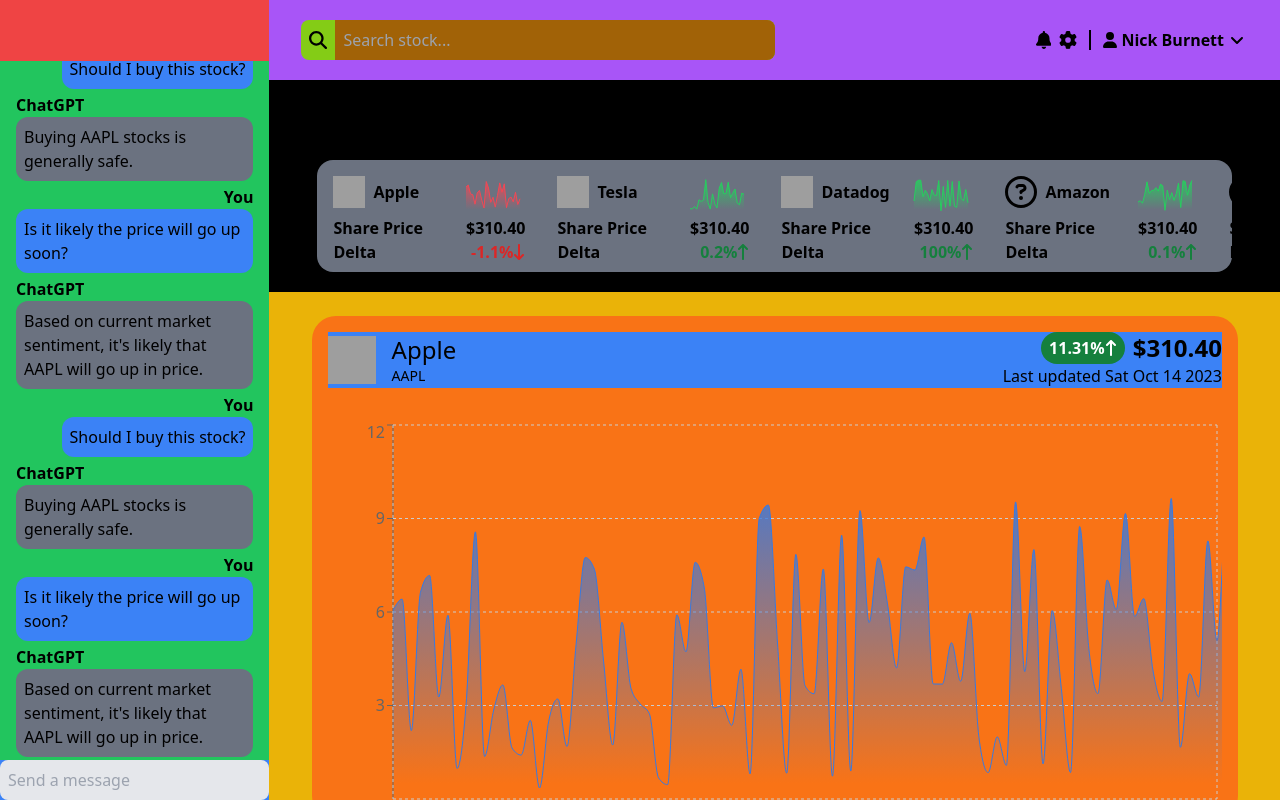
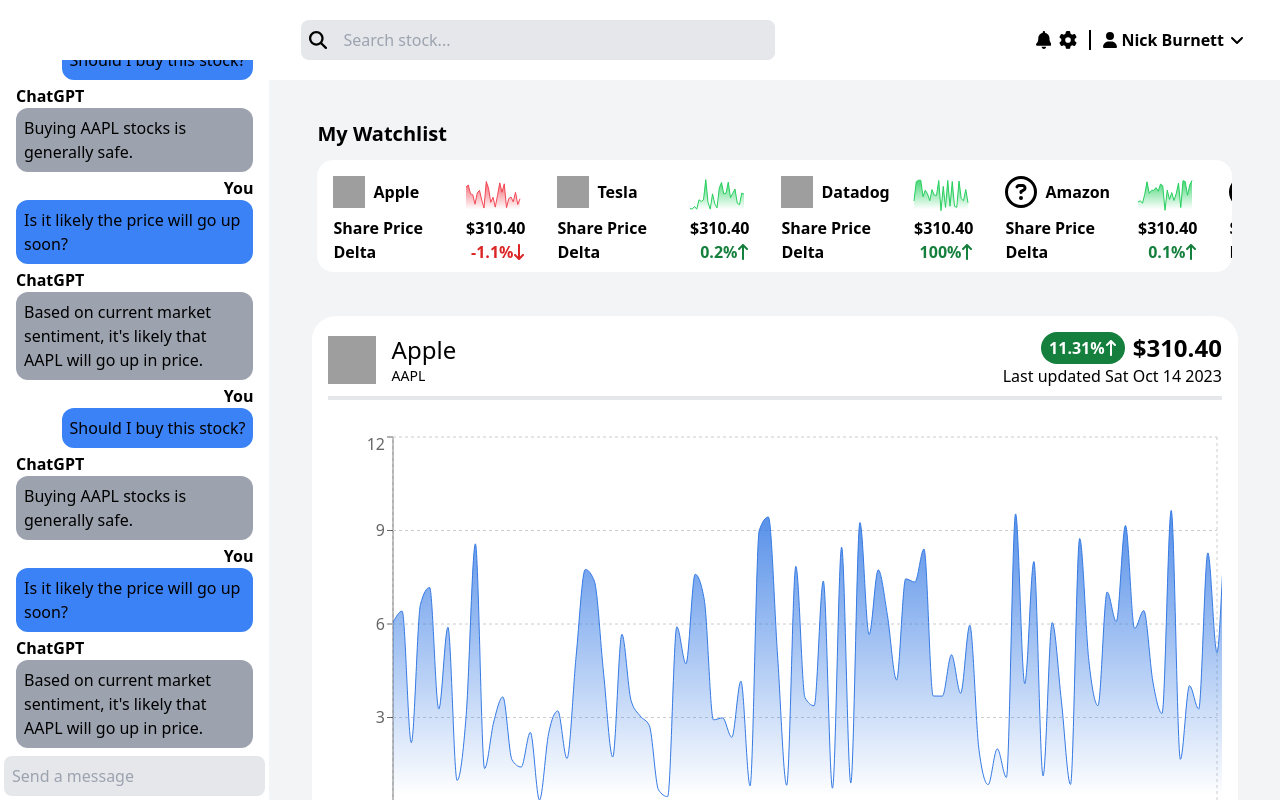
Before and after one commit to abdullah50053/hackgtx, a Next.js app: page / in a window 1280 px wide. Built offline with nearby package versions, Linux system fonts and the light colour scheme; grey boxes are pictures that could not be loaded.

Commit message:
feat: correct colors

```diff
--- a/src/components/Info/index.tsx
+++ b/src/components/Info/index.tsx
@@ -17,9 +17,9 @@
 
 export default function Info({ stock, prices, lastUpdate }: InfoProps) {
     return (
-        <div className="rounded-3xl flex flex-col w-11/12 my-6 mx-auto p-4 bg-orange-500">
+        <div className="rounded-3xl flex flex-col w-11/12 my-6 mx-auto p-4 text-black bg-white">
             {/* Top Bar */}
-            <div className="flex flex-row w-full h-fit bg-blue-500">
+            <div className="flex flex-row w-full h-fit">
                 {/* Icon + Name + Ticker */}
                 <div className="flex flex-row items-center">
                     {stock.iconUrl ? <img src={stock.iconUrl!} className="w-12 h-12"></img> : <MissingSVG className="w-12 h-12" />}
@@ -40,6 +40,7 @@
                     <div className="">Last updated {lastUpdate.toDateString()}</div>
                 </div>
             </div>
+            <div className="m-auto mt-2 w-full h-1 bg-gray-200" />
             <div className="w-full h-96 mt-8">
                 <Chart inComponent={false} prices={prices} ticker={stock.ticker} />
             </div>
--- a/src/components/Toolbar/index.tsx
+++ b/src/components/Toolbar/index.tsx
@@ -12,11 +12,11 @@
 export default function Toolbar({}: ToolbarProps) {
     const [selected, setSelected] = useState<boolean>(false)
     return (
-        <div className="flex flex-shrink-0 flex-row content-start items-center w-full h-20 px-8 bg-purple-500">
+        <div className="flex flex-shrink-0 flex-row content-start items-center w-full h-20 px-8 bg-white">
             {/* Search Bar */}
-            <div className="rounded-lg flex flex-row m-auto justify-center w-1/2 h-1/2 overflow-hidden bg-lime-500">
-                <SearchSVG className={`transition my-auto mx-2 text-lg ${selected ? "scale-125" : "scale-100"}`} />
-                <input className="flex-grow outline-none pl-2 bg-yellow-700" type="text" placeholder="Search stock..." onFocus={() => setSelected(true)} onBlur={() => setSelected(false)} />
+            <div className={`rounded-lg transition flex flex-row m-auto justify-center w-1/2 h-1/2 overflow-hidden bg-gray-200 ${selected ? "brightness-95" : "brightness-100"}`}>
+                <SearchSVG className={`my-auto mx-2 text-lg ${selected ? "scale-125" : "scale-100"}`} />
+                <input className="flex-grow outline-none pl-2 text-black bg-gray-200" type="text" placeholder="Search stock..." onFocus={() => setSelected(true)} onBlur={() => setSelected(false)} />
             </div>
             {/* Personalization */}
             <div className="flex flex-row flex-grow m-auto justify-end items-center">
@@ -25,7 +25,7 @@
                 <div className="w-0.5 h-5 mx-2 bg-black" />
                 <div className="flex flex-row my-auto items-center justify-center cursor-pointer">
                     <ProfileSVG className="mx-1 font-black" />
-                    <div className="text-center select-none font-bold">Nick Burnett</div>
+                    <div className="text-center select-none font-bold text-black">Nick Burnett</div>
                     <AngleSVG className="transition my-auto mx-1 text-base rotate-180" />
                 </div>
             </div>
--- a/src/components/WatchedStockCard/index.tsx
+++ b/src/components/WatchedStockCard/index.tsx
@@ -18,7 +18,7 @@
         prices.push(Math.random() * 10)
     }
     return (
-        <div className="transition flex flex-shrink-0 flex-col w-56 h-full px-4 py-2 hover:bg-slate-400 cursor-pointer bg-gray-500">
+        <div className="transition text-black flex flex-shrink-0 flex-col w-56 h-full px-4 py-2 hover:bg-gray-200 cursor-pointer">
             <div className="flex flex-row">
                 {/* Icon + Name */}
                 <div className="flex flex-row items-center">
--- a/src/components/Watchlist/index.tsx
+++ b/src/components/Watchlist/index.tsx
@@ -55,9 +55,9 @@
         })
     }
     return (
-        <div className="flex flex-col w-full h-56 pt-10 px-12 bg-black">
-            <div className="text-xl font-bold content-start">My Watchlist</div>
-            <div className="scrollbar rounded-2xl flex flex-grow flex-row items-center w-full mt-3 mb-5 overflow-x-auto bg-white">
+        <div className="flex flex-col w-full h-56 pt-10 px-12">
+            <div className="text-xl text-black font-bold content-start">My Watchlist</div>
+            <div className="scrollbar rounded-2xl flex flex-grow flex-row items-center w-full mt-3 mb-5 bg-white overflow-x-auto">
                 {watchedComponents.length > 0 ? watchedComponents : <div className="flex-grow text-center text-6xl font-black text-gray-300 select-none">NO WATCHED STOCKS</div>}
             </div>
         </div>
--- a/src/components/container/ChatContainer/index.tsx
+++ b/src/components/container/ChatContainer/index.tsx
@@ -49,6 +49,7 @@
           left: true
         }
       ])
+    const [selected, setSelected] = useState<boolean>(false)
     const sendChat = (chat: Chat): void => {
       let newChats = chats.map((c) => c)
       newChats.push(chat)
@@ -59,16 +60,16 @@
         chatboxRef.current && chatboxRef.current!.scrollIntoView({ behavior: "smooth" })
     }, [chats])
     let chatComponents: React.JSX.Element[] = []
-    chats.forEach((chat) => chatComponents.push(<ChatBubble key={Math.random()} chat={chat} color={chat.sender === "You" ? "bg-blue-500" : "bg-gray-500"} />))
+    chats.forEach((chat) => chatComponents.push(<ChatBubble key={Math.random()} chat={chat} color={chat.sender === "You" ? "bg-blue-500" : "bg-gray-400"} />))
     return (
-        <div className="flex flex-col m-0 p-0 w-96 h-screen bg-gray-500">
-            <div className="items-center m-0 p-0 w-full h-16 bg-red-500"/>
-            <div className="scrollbar flex-grow m-0 p-0 w-full h-auto bg-green-500 overflow-y-auto">
+        <div className="flex flex-col m-0 p-0 w-96 h-screen bg-white">
+            <div className="items-center m-0 p-0 w-full h-16 bg-white"/>
+            <div className="scrollbar flex-grow m-0 p-0 w-full h-auto bg-white overflow-y-auto">
                 {chatComponents}
                 <div ref={chatboxRef} />
             </div>
-            <div className="flex m-0 p-0 items-center justify-center w-full h-fit bg-blue-500">
-                <input className="rounded-lg block text-black w-full h-fit p-2 bg-gray-200 outline-none" type="text" placeholder="Send a message" onKeyDown={(e) => {
+            <div className={`transition flex m-0 p-1 items-center justify-center w-full h-fit bg-white ${selected ? "brightness-95" : "brightness-100"}`}>
+                <input className="rounded-lg block text-black w-full h-fit p-2 bg-gray-200 outline-none" type="text" placeholder="Send a message" onFocus={() => setSelected(true)} onBlur={() => setSelected(false)} onKeyDown={(e) => {
                     const value = e.currentTarget.value
                     if (e.key !== "Enter" || !value) return
                     e.currentTarget.value = ""
--- a/src/components/container/MainContainer/index.tsx
+++ b/src/components/container/MainContainer/index.tsx
@@ -12,7 +12,7 @@
         prices.push(Math.random() * 10)
     }
     return (
-        <div className="scrollbar flex flex-grow flex-col m-0 p-0 w-auto h-full bg-yellow-500 overflow-y-auto overflow-x-hidden items-start">
+        <div className="scrollbar flex flex-grow flex-col m-0 p-0 w-auto h-full bg-gray-100 overflow-y-auto overflow-x-hidden items-start">
             <Toolbar />
             <Watchlist />
             <Info stock={{
```
